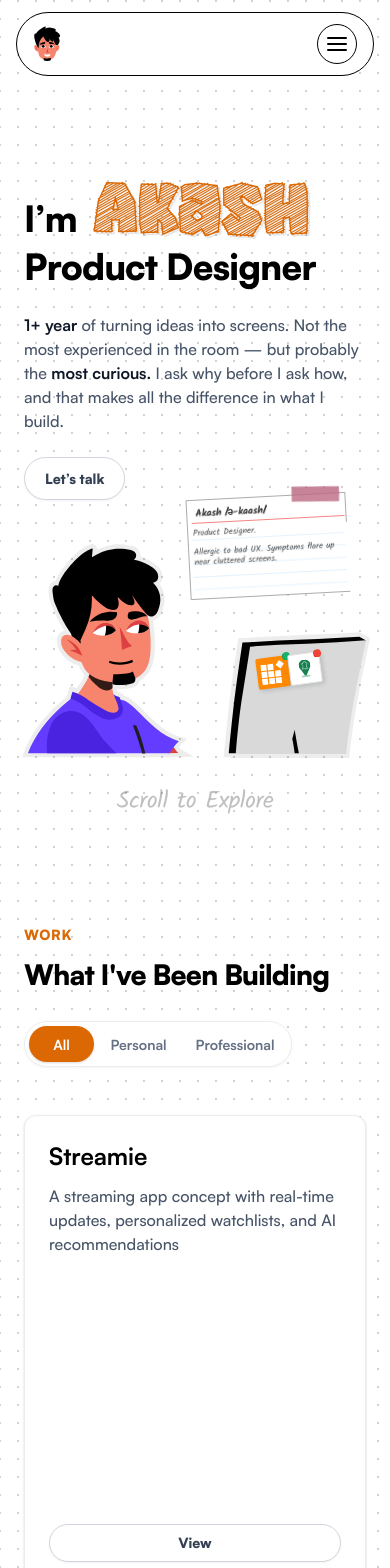
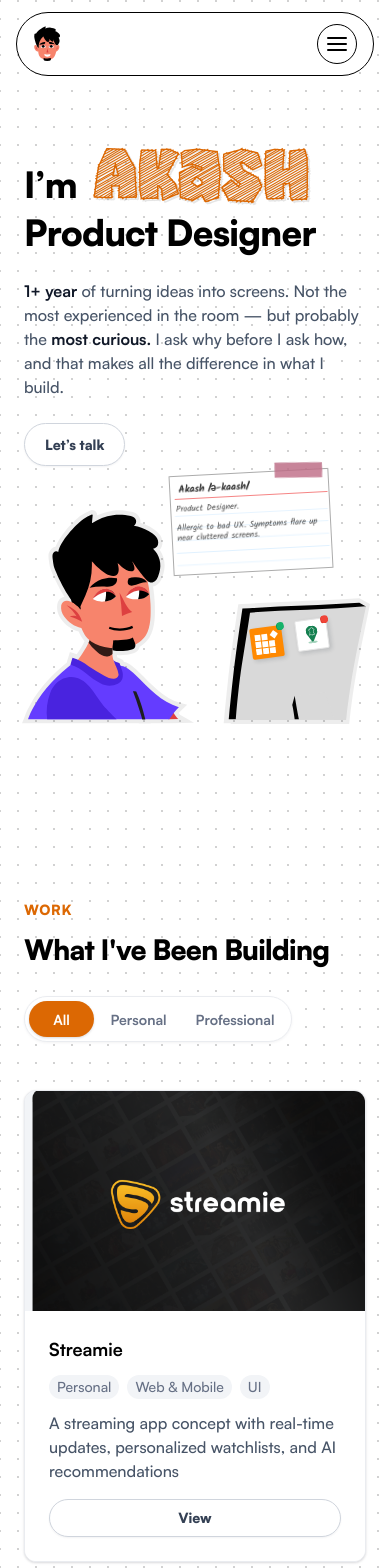
Before and after one commit to Akash-karan/Akash-Resume, a Next.js app: page / in a window 390 px wide. Shown: the top 1568 px of the page. Built offline with nearby package versions, Linux system fonts and the light colour scheme.

Commit message:
refactor: clean up mobile 425px layout adjustments and restore footer

```diff
--- a/src/components/About.tsx
+++ b/src/components/About.tsx
@@ -288,7 +288,7 @@ function ClanPolaroid() {
 
 export default function About() {
   return (
-    <section id="about" className="relative w-full overflow-x-clip pt-20 pb-28">
+    <section id="about" className="relative w-full overflow-x-clip pt-[60px] sm:pt-20 pb-28">
       <div className="relative mx-auto w-full max-w-[1136px] px-6 md:max-w-[722px] lg:max-w-[1136px] flex flex-col gap-8 items-start lg:min-h-[415px]">
         {/* Title block */}
         <div className="flex flex-col gap-2">
--- a/src/components/AiBuilds.tsx
+++ b/src/components/AiBuilds.tsx
@@ -20,7 +20,7 @@ const builds: AiBuild[] = [
 
 export default function AiBuilds() {
   return (
-    <section id="vibe-code" className="relative w-full pt-20 pb-28">
+    <section id="vibe-code" className="relative w-full pt-[20px] sm:pt-20 pb-28">
       <div className="relative mx-auto w-full max-w-[1136px] px-6 md:max-w-[722px] lg:max-w-[1136px]">
 
         {/* Header Block — mirrors the Work section's title block */}
--- a/src/components/Footer.tsx
+++ b/src/components/Footer.tsx
@@ -129,7 +129,7 @@ export default function Footer() {
     <footer ref={footerRef} className="w-full pb-16 pt-2 -mt-[10px] overflow-hidden select-none">
       <div className="relative mx-auto w-full max-w-[1136px] px-6 md:max-w-[722px] lg:max-w-[1136px] -translate-y-[70px]">
 
-        {/* Mobile/Tablet Card Layout */}
+        {/* Mobile/Tablet Layout (Restored from repo) */}
         <div className={`lg:hidden w-full bg-[#f7a7a6] rounded-[24px] p-8 flex flex-col items-center gap-8 relative overflow-hidden shadow-[0_4px_20px_rgba(0,0,0,0.06)] transition-all duration-900 ease-[cubic-bezier(0.34,1.56,0.64,1)] ${
           isVisible
             ? "opacity-100 translate-y-0 rotate-0"
--- a/src/components/Hero.tsx
+++ b/src/components/Hero.tsx
@@ -50,7 +50,7 @@ export default function Hero() {
       id="top"
       className="relative min-h-screen w-full overflow-hidden pb-16 pt-24 md:pt-28 flex flex-col justify-center items-center"
     >
-      <div className="relative mx-auto w-full max-w-[1136px] md:max-w-[722px] lg:max-w-[1136px] px-6 flex flex-col lg:flex-row items-center lg:items-end justify-between gap-12 lg:gap-8 pt-12 md:pt-16 lg:pt-20">
+      <div className="relative mx-auto w-full max-w-[1136px] md:max-w-[722px] lg:max-w-[1136px] px-6 flex flex-col lg:flex-row items-center lg:items-end justify-between gap-12 lg:gap-8 pt-0 -translate-y-[10px]">
 
         {/* Left Column: Text & CTA */}
         <div className="flex flex-col gap-6 md:gap-8 w-full max-w-[514px] text-left shrink-0 z-10 relative">
@@ -144,7 +144,7 @@ export default function Hero() {
         </div>
 
         {/* Right Column: Illustration Stage */}
-        <div className="relative w-[341px] h-[206px] sm:w-[580px] sm:h-[350px] shrink-0 z-10">
+        <div className="relative mx-auto w-full max-w-[341px] aspect-[341/206] sm:max-w-[580px] sm:h-[350px] shrink-0 z-10">
 
           {/* Card outline (Union) */}
           <div className="absolute inset-[-1.6%_-1.45%_-2.16%_-0.88%]">
@@ -180,13 +180,13 @@ export default function Hero() {
             <motion.div
               drag
               dragConstraints={screenRef}
-              dragElastic={0.02}
+              dragElastic={0.01}
               dragMomentum={false}
               whileHover={{ scale: 1.15 }}
               whileDrag={{ scale: 1.2, cursor: "grabbing" }}
               initial={{ rotate: -7.63 }}
-              style={{ touchAction: "none" }}
-              className="absolute left-[calc(32%-8px)] top-[25%] w-[32px] h-[31px] sm:w-[47px] sm:h-[46px] bg-[#ff8901] rounded-[2px] p-[4px] sm:p-[6px] shadow-[2px_2px_4px_rgba(16,24,40,0.15)] flex items-center justify-center cursor-grab pointer-events-auto z-20"
+              style={{ touchAction: "pan-y" }}
+              className="absolute left-[calc(22%-1px)] top-[28%] w-[32px] h-[31px] sm:w-[47px] sm:h-[46px] bg-[#ff8901] rounded-[2px] p-[4px] sm:p-[6px] shadow-[2px_2px_4px_rgba(16,24,40,0.15)] flex items-center justify-center cursor-grab pointer-events-auto z-20"
             >
               <div className="relative w-full h-full pointer-events-none select-none">
                 <Image
@@ -211,13 +211,13 @@ export default function Hero() {
             <motion.div
               drag
               dragConstraints={screenRef}
-              dragElastic={0.02}
+              dragElastic={0.01}
               dragMomentum={false}
               whileHover={{ scale: 1.15 }}
               whileDrag={{ scale: 1.2, cursor: "grabbing" }}
               initial={{ rotate: -7.63 }}
-              style={{ touchAction: "none" }}
-              className="absolute left-[calc(55%-8px)] top-[22%] w-[32px] h-[31px] sm:w-[47px] sm:h-[46px] bg-white border border-neutral-200 rounded-[2px] p-[4px] sm:p-[6px] shadow-[2px_2px_4px_rgba(16,24,40,0.15)] flex items-center justify-center cursor-grab pointer-events-auto z-20"
+              style={{ touchAction: "pan-y" }}
+              className="absolute left-[calc(55%-1px)] top-[22%] w-[32px] h-[31px] sm:w-[47px] sm:h-[46px] bg-white border border-neutral-200 rounded-[2px] p-[4px] sm:p-[6px] shadow-[2px_2px_4px_rgba(16,24,40,0.15)] flex items-center justify-center cursor-grab pointer-events-auto z-20"
             >
               <div className="relative w-full h-full scale-[0.85] pointer-events-none select-none">
                 <Image
@@ -244,7 +244,7 @@ export default function Hero() {
       </div>
 
       {/* Floating Scroll to Explore text */}
-      <div className="absolute bottom-6 flex flex-col items-center select-none pointer-events-none">
+      <div className="absolute bottom-6 hidden md:flex flex-col items-center select-none pointer-events-none">
         <span className="font-kalam text-[24px] text-black/25 tracking-[-0.48px] not-italic">
           Scroll to Explore
         </span>
--- a/src/components/NoteCard.tsx
+++ b/src/components/NoteCard.tsx
@@ -62,7 +62,7 @@ export default function NoteCard({ clickCount, onNext, onCardClickBeforeActive }
       animate={{ rotate: -3, scale: 1, opacity: 1 }}
       whileHover={{ rotate: -1, scale: 1.02 }}
       transition={{ type: "spring", stiffness: 350, damping: 15 }}
-      className="absolute top-[-25%] right-[5%] sm:top-[-18%] sm:right-[10%] w-[160px] h-[100px] sm:w-[232px] sm:h-[143px] bg-white border-[#ababab] border-[0.215px] sm:border-[0.298px] border-solid flex flex-col items-start p-[0.429px] sm:p-[0.596px] rounded-[0.858px] sm:rounded-[1.191px] drop-shadow-[0px_0.858px_0.429px_rgba(0,0,0,0.1)] sm:drop-shadow-[0px_1.191px_0.596px_rgba(0,0,0,0.1)] cursor-default z-20"
+      className="absolute top-[-20%] right-[10%] sm:top-[-18%] sm:right-[10%] w-[160px] h-[100px] sm:w-[232px] sm:h-[143px] bg-white border-[#ababab] border-[0.215px] sm:border-[0.298px] border-solid flex flex-col items-start p-[0.429px] sm:p-[0.596px] rounded-[0.858px] sm:rounded-[1.191px] drop-shadow-[0px_0.858px_0.429px_rgba(0,0,0,0.1)] sm:drop-shadow-[0px_1.191px_0.596px_rgba(0,0,0,0.1)] cursor-default z-20"
       onClick={(e) => {
         // Without clicking the name the card shouldn't change, highlight instead
         if (isInitial && !isMobile) {
@@ -98,7 +98,7 @@ export default function NoteCard({ clickCount, onNext, onCardClickBeforeActive }
 
       {/* Body Container */}
       <div
-        className="flex-[1_0_0] flex flex-col justify-between pb-[7.941px] sm:pb-[11.018px] pl-[4.292px] sm:pl-[5.956px] pr-[7.941px] sm:pr-[11.018px] pt-[0.429px] sm:pt-[0.596px] rounded-[0.429px] sm:rounded-[0.596px] w-[162.032px] sm:w-[224.836px] relative z-10 bg-repeat bg-[length:159.8px_12.4px] sm:bg-[length:221.8px_17.2px] bg-top-left"
+        className="flex-[1_0_0] flex flex-col justify-between pb-[7.941px] sm:pb-[11.018px] pl-[4.292px] sm:pl-[5.956px] pr-[7.941px] sm:pr-[11.018px] pt-[0.429px] sm:pt-[0.596px] rounded-[0.429px] sm:rounded-[0.596px] w-full max-w-full relative z-10 bg-repeat bg-[length:159.8px_12.4px] sm:bg-[length:221.8px_17.2px] bg-top-left overflow-hidden"
         style={{ backgroundImage: "url('/images/v2/frame25.png')" }}
       >
         <p className="font-kalam font-normal text-[8.648px] sm:text-[12px] leading-[1.1] sm:leading-[17.272px] text-black/70 whitespace-pre-wrap pr-1 sm:pr-2">
--- a/src/components/Work.tsx
+++ b/src/components/Work.tsx
@@ -95,7 +95,7 @@ export default function Work() {
   });
 
   return (
-    <section id="works" className="relative w-full overflow-hidden pt-20 pb-28">
+    <section id="works" className="relative w-full overflow-hidden pt-[55px] sm:pt-20 pb-28">
 
       {/* Works List Container */}
       <div className="relative mx-auto w-full max-w-[1136px] md:max-w-[722px] lg:max-w-[1136px] px-6">
--- a/src/components/WorkCard.tsx
+++ b/src/components/WorkCard.tsx
@@ -202,10 +202,64 @@ export default function WorkCard({ project }: WorkCardProps) {
       transition={{ duration: 0.5, ease: "easeOut" }}
       onMouseEnter={() => setIsHovered(true)}
       onMouseLeave={() => setIsHovered(false)}
-      className="group relative bg-white border border-[#eaecf0] border-solid hover:border-transparent flex flex-col sm:flex-row gap-[32px] items-start overflow-hidden p-[24px] rounded-[12px] shadow-[0px_1px_3px_0px_rgba(16,24,40,0.1),0px_1px_2px_0px_rgba(16,24,40,0.06)] hover:shadow-[0px_0.474px_14px_0px_rgba(0,0,0,0.15)] transition-all duration-300 w-full sm:h-[260px]"
+      className="w-full flex flex-col items-start"
     >
+      {/* Mobile Card Layout (Figma Node 638:14974) */}
+      <div className="sm:hidden flex flex-col w-full rounded-[12px] overflow-hidden border border-[#eaecf0] bg-white shadow-[0px_1px_3px_0px_rgba(16,24,40,0.1),0px_1px_2px_0px_rgba(16,24,40,0.06)]">
+        {/* Top Image Cover */}
+        <div className="relative w-full h-[220px] shrink-0 overflow-hidden">
+          <Image
+            src={project.image}
+            alt={project.title}
+            fill
+            className="object-cover pointer-events-none"
+            sizes="100vw"
+          />
+        </div>
+
+        {/* Bottom Content Body */}
+        <div className="flex flex-col gap-[12px] p-[24px] bg-white w-full">
+          <h3 className="font-sans font-bold text-[18px] text-black leading-[28px]">
+            {project.title}
+          </h3>
+
+          {/* Badges Row */}
+          <div className="flex flex-wrap gap-[8px] w-full">
+            {project.badges.map((badge, idx) => (
+              <div
+                key={idx}
+                className="bg-[#f2f4f7] flex gap-[2px] items-center px-[8px] py-[2px] rounded-full shrink-0"
+              >
+                <span className="font-sans font-medium leading-[20px] text-[14px] text-[#667085] text-center whitespace-nowrap">
+                  {badge}
+                </span>
+              </div>
+            ))}
+          </div>
+
+          {/* Description */}
+          <p className="font-sans font-medium text-[16px] leading-[24px] text-[#475467]">
+            {project.description}
+          </p>
+
+          {/* View Button */}
+          <a
+            href={project.link}
+            target="_blank"
+            rel="noopener noreferrer"
+            className="bg-white border border-[#d0d5dd] flex items-center justify-center px-[12px] py-[8px] rounded-full shadow-[0px_1px_2px_0px_rgba(16,24,40,0.05)] w-full cursor-pointer transition-all duration-300 hover:bg-neutral-50 active:bg-neutral-100 mt-1"
+          >
+            <span className="font-sans font-black text-[14px] leading-[20px] text-[#344054]">
+              View
+            </span>
+          </a>
+        </div>
+      </div>
+
+      {/* Desktop Card Layout */}
+      <div className="hidden sm:flex group relative bg-white border border-[#eaecf0] border-solid hover:border-transparent flex-row gap-[32px] items-start overflow-hidden p-[24px] rounded-[12px] shadow-[0px_1px_3px_0px_rgba(16,24,40,0.1),0px_1px_2px_0px_rgba(16,24,40,0.06)] hover:shadow-[0px_0.474px_14px_0px_rgba(0,0,0,0.15)] transition-all duration-300 w-full h-[260px]">
         {/* Left Column: Content info */}
-      <div className="flex flex-col gap-[12px] h-full items-start pb-0 relative shrink-0 w-full sm:w-[221.946px]">
+        <div className="flex flex-col gap-[12px] h-full items-start pb-0 relative shrink-0 w-[221.946px]">
           <div className="flex items-center relative shrink-0">
             <h3 className="font-sans font-bold text-[24px] text-black leading-[32px] transition-colors duration-300">
               {project.title}
@@ -227,7 +281,7 @@ export default function WorkCard({ project }: WorkCardProps) {
         </div>
 
         {/* Right Column: Badges and Graphics */}
-      <div className="flex flex-col gap-[20px] h-full items-start min-w-px relative w-full sm:flex-1">
+        <div className="flex flex-col gap-[20px] h-full items-start min-w-px relative flex-1">
           {/* Badges container */}
           <div className="gap-x-[8px] gap-y-[8px] flex flex-wrap relative shrink-0 w-full">
             {project.badges.map((badge, idx) => (
@@ -243,7 +297,7 @@ export default function WorkCard({ project }: WorkCardProps) {
           </div>
 
           {/* Project Thumbnail Image wrapper */}
-        <div className="flex-1 min-h-[180px] sm:min-h-px w-full relative">
+          <div className="flex-1 min-h-px w-full relative">
             <div className="absolute left-0 top-0 w-[272px] h-[192px] flex items-center justify-center">
               {/* Standard Thumbnail (Fades out on hover) */}
               <motion.div
@@ -278,6 +332,7 @@ export default function WorkCard({ project }: WorkCardProps) {
             </div>
           </div>
         </div>
+      </div>
     </motion.div>
   );
 }
```
Lines whose indentation alone changed are shown as unchanged.
